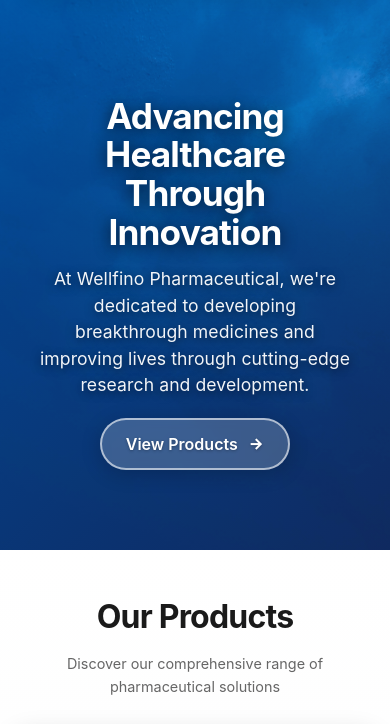
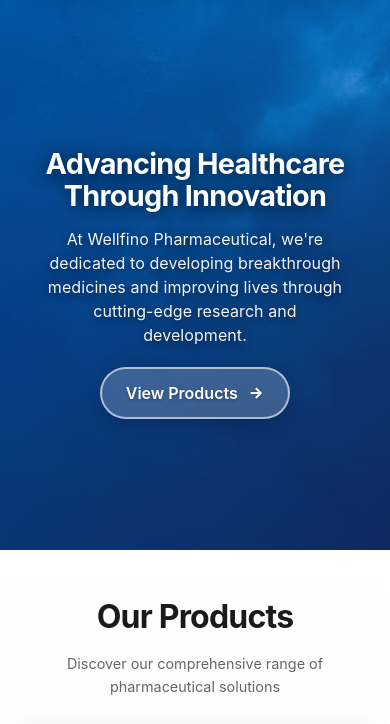
Before and after one commit to hritrick/wellfino, a plain HTML site: page index.html in a window 390 px wide. Shown: the part 83-807 px from the top of the page. Drawn offline with nearby package versions, Linux system fonts and the light colour scheme.

Commit message:
Update style.css

```diff
--- a/assets/css/style.css
+++ b/assets/css/style.css
@@ -313,12 +313,12 @@
     }
 
     .hero-section h1 {
-        font-size: 2.2rem; /* Increased from 2.5rem */
+        font-size: 1.8rem;
         margin-bottom: 15px;
     }
 
     .hero-section p {
-        font-size: 1.1rem; /* Increased from 1rem */
+        font-size: 1rem;
         line-height: 1.5;
         margin-bottom: 20px;
     }
```
